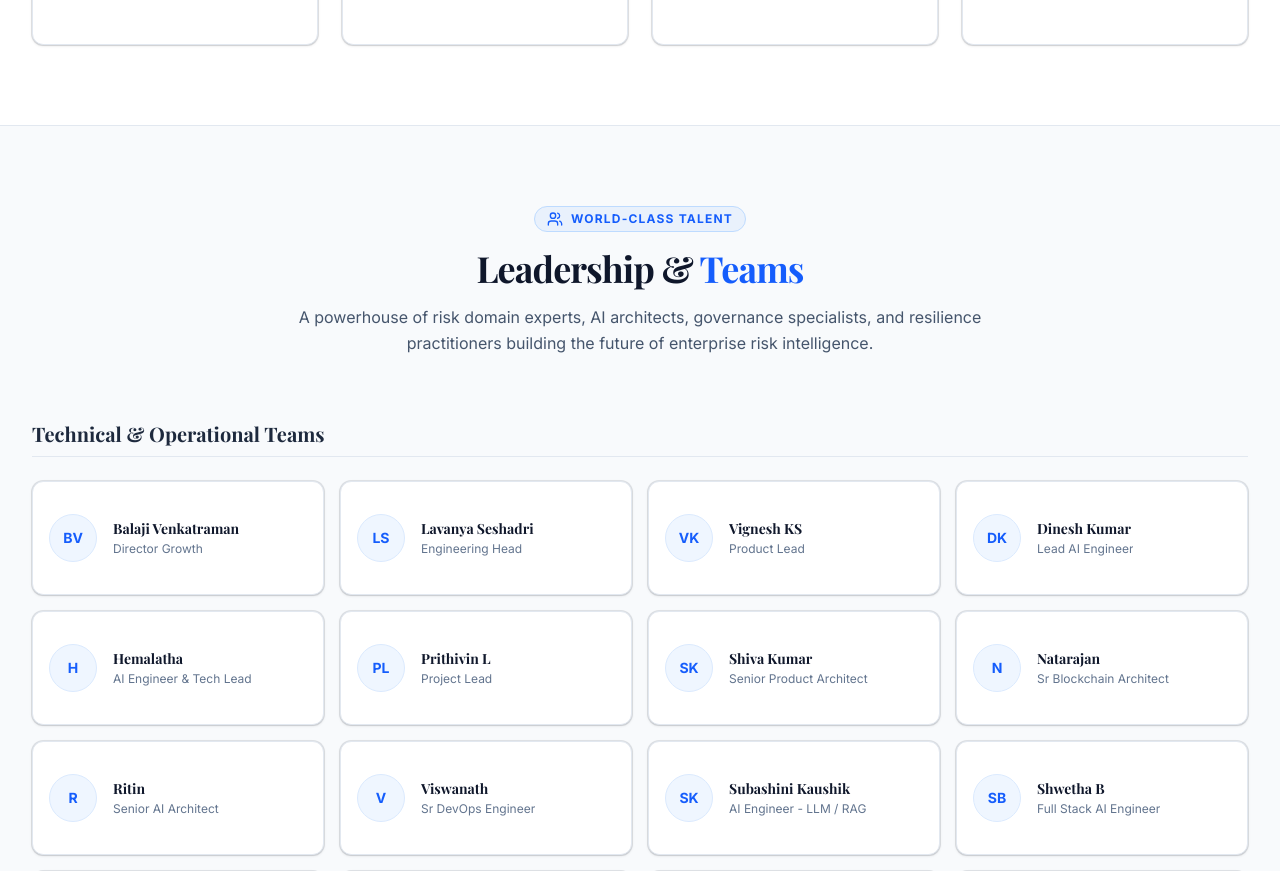
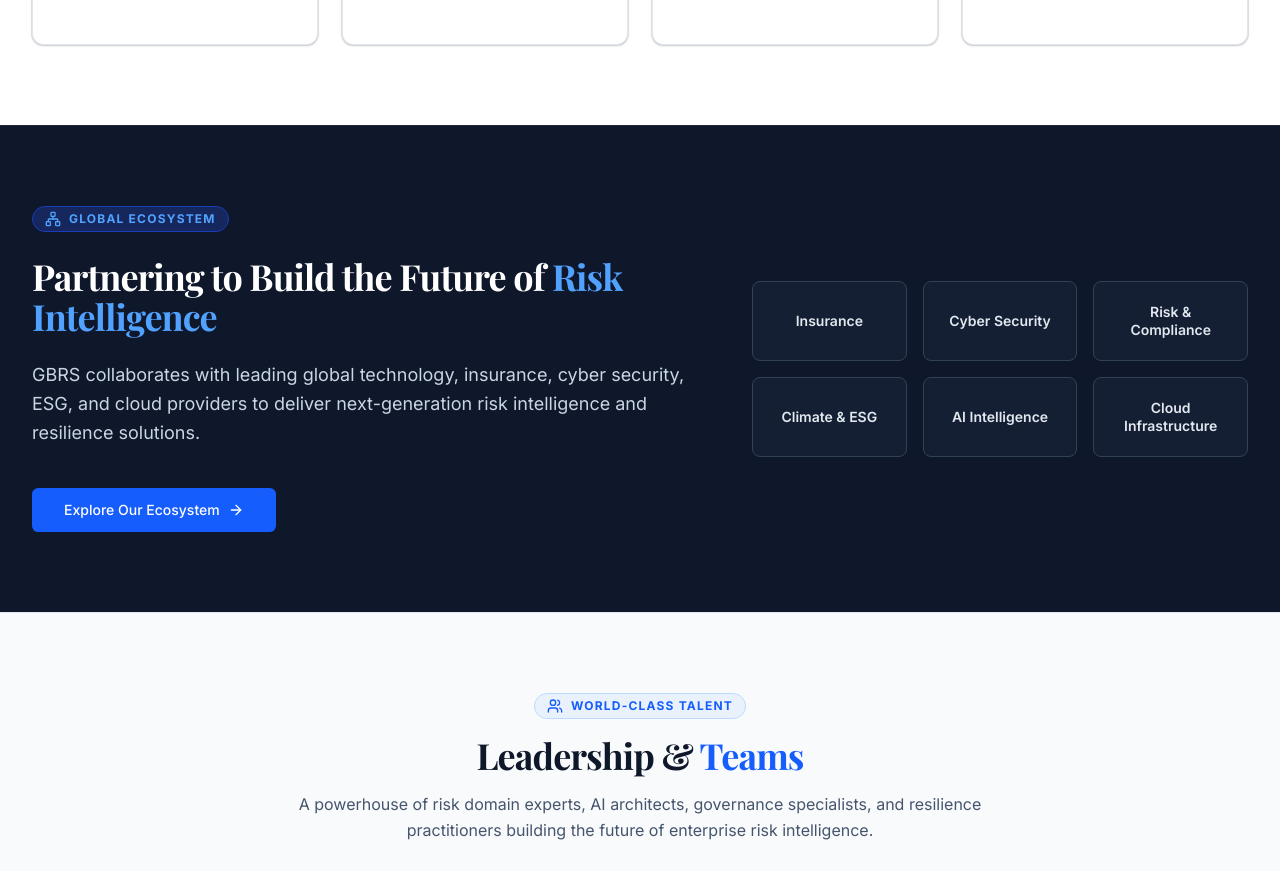
Before and after one commit to sathyadharsan/GLOBAL-BUSINESS-RISK-SOLUTIONS, a Next.js app: page /about-us in a window 1280 px wide. Shown: the part 2320-3191 px from the top of the page. Built offline with nearby package versions, Linux system fonts and the light colour scheme; a web font is replaced by a local one.

Commit message:
fix :eco system

```diff
--- a/src/app/about-us/page.tsx
+++ b/src/app/about-us/page.tsx
@@ -3,7 +3,7 @@
 import React from "react";
 import Link from "next/link";
 import { Card, CardContent } from "@/components/ui/card";
-import { Mail, Phone, MapPin, Target, Zap, Users, TrendingUp, Shield, Eye, BarChart3, Clock } from "lucide-react";
+import { Mail, Phone, MapPin, Target, Zap, Users, TrendingUp, Shield, Eye, BarChart3, Clock, Network, ArrowRight } from "lucide-react";
 import { officeLocations, leadershipTeam, newLeadershipTeam } from "@/data/siteContent";
 
 const offices = officeLocations.map(office => ({
@@ -211,6 +211,38 @@
         </div>
       </section>
 
+      {/* 3.5 ECOSYSTEM PREVIEW */}
+      <section id="ecosystem-preview" className="py-20 bg-slate-900 border-t border-slate-800 text-white">
+        <div className="container mx-auto px-4 md:px-8 max-w-7xl">
+          <div className="flex flex-col md:flex-row items-center justify-between gap-12">
+            <div className="max-w-2xl space-y-6">
+              <span className="inline-flex items-center gap-2 text-xs font-bold uppercase tracking-widest text-blue-400 bg-blue-900/50 px-3 py-1 rounded-full border border-blue-800">
+                <Network className="w-4 h-4" /> GLOBAL ECOSYSTEM
+              </span>
+              <h2 className="text-3xl md:text-4xl font-bold tracking-tight">
+                Partnering to Build the Future of <span className="text-blue-400">Risk Intelligence</span>
+              </h2>
+              <p className="text-base md:text-lg text-slate-300 leading-relaxed">
+                GBRS collaborates with leading global technology, insurance, cyber security, ESG, and cloud providers to deliver next-generation risk intelligence and resilience solutions.
+              </p>
+              <div className="pt-4">
+                <Link href="/ecosystem" className="inline-flex items-center justify-center rounded-md text-sm font-medium transition-colors focus-visible:outline-none focus-visible:ring-2 focus-visible:ring-ring focus-visible:ring-offset-2 disabled:opacity-50 disabled:pointer-events-none ring-offset-background bg-blue-600 text-white hover:bg-blue-700 h-11 px-8 py-2">
+                  Explore Our Ecosystem <ArrowRight className="ml-2 w-4 h-4" />
+                </Link>
+              </div>
+            </div>
+
+            <div className="flex-1 w-full grid grid-cols-2 sm:grid-cols-3 gap-4">
+               {["Insurance", "Cyber Security", "Risk & Compliance", "Climate & ESG", "AI Intelligence", "Cloud Infrastructure"].map((cat, i) => (
+                 <div key={i} className="bg-slate-800/50 border border-slate-700 rounded-lg p-4 text-center hover:bg-slate-800 transition-colors flex items-center justify-center min-h-[80px]">
+                   <div className="text-sm font-semibold text-slate-200 leading-tight">{cat}</div>
+                 </div>
+               ))}
+            </div>
+          </div>
+        </div>
+      </section>
+
       {/* 4. LEADERSHIP & CULTURE SECTION */}
       <section id="leadership" className="py-20 bg-slate-50 border-t border-slate-200">
         <div className="container mx-auto px-4 md:px-8 max-w-7xl">
--- /dev/null
+++ b/src/app/ecosystem/page.tsx
@@ -0,0 +1,124 @@
+import { HeroSlider } from "@/components/sections/HeroSlider";
+import { Button } from "@/components/ui/button";
+import { Card, CardContent, CardDescription, CardHeader, CardTitle } from "@/components/ui/card";
+import Link from "next/link";
+import { ArrowRight, ShieldCheck, Database, Cloud, LineChart, Globe, Zap } from "lucide-react";
+
+export default function Ecosystem() {
+  const categories = [
+    {
+      title: "Insurance & Reinsurance",
+      description: "Global insurance and reinsurance ecosystem supporting enterprise risk transfer, underwriting intelligence, catastrophe modelling, and resilience programs.",
+      icon: ShieldCheck,
+      partners: ["Allianz", "AIG", "AXA", "Zurich", "Munich Re", "Swiss Re"]
+    },
+    {
+      title: "Risk & Compliance",
+      description: "Integrated governance, risk, compliance, and operational resilience ecosystem.",
+      icon: LineChart,
+      partners: ["MetricStream", "RSA Archer", "IBM OpenPages", "ServiceNow"]
+    },
+    {
+      title: "Cyber & Digital Trust",
+      description: "Cyber risk monitoring, threat intelligence, incident response, and digital resilience capabilities.",
+      icon: Globe,
+      partners: ["Palo Alto", "CrowdStrike", "Fortinet", "Microsoft Security"]
+    },
+    {
+      title: "Climate & ESG",
+      description: "Climate intelligence, ESG benchmarking, sustainability assessment, and disclosure frameworks.",
+      icon: Zap,
+      partners: ["MSCI ESG", "Sustainalytics", "EcoVadis", "CDP"]
+    },
+    {
+      title: "AI & Risk Intelligence",
+      description: "AI-native intelligence, predictive analytics, enterprise data platforms, and risk decision support.",
+      icon: Database,
+      partners: ["OpenAI", "NVIDIA", "Databricks", "Snowflake", "Palantir"]
+    },
+    {
+      title: "Cloud Infrastructure",
+      description: "Scalable cloud infrastructure supporting risk analytics, resilience platforms, and enterprise-grade security.",
+      icon: Cloud,
+      partners: ["Microsoft Azure", "AWS", "Google Cloud", "Oracle Cloud"]
+    }
+  ];
+
+  return (
+    <div className="flex flex-col">
+      <HeroSlider
+        slides={[
+          {
+            title: "Trusted Global Ecosystem",
+            subtitle: "Building resilience through strategic partnerships across insurance, risk intelligence, cyber security, climate risk, AI, and cloud infrastructure.",
+            image: "https://images.unsplash.com/photo-1552664730-d307ca884978?q=80&w=2070&auto=format&fit=crop"
+          }
+        ]}
+      />
+
+      {/* Ecosystem Categories */}
+      <section className="py-20 bg-slate-50">
+        <div className="container mx-auto px-4 md:px-8">
+          <div className="text-center max-w-3xl mx-auto mb-16">
+            <h2 className="text-3xl font-bold text-slate-900 mb-4">Ecosystem Categories</h2>
+            <p className="text-lg text-slate-600">
+              We collaborate with industry leaders to deliver comprehensive risk intelligence and resilience solutions.
+            </p>
+          </div>
+
+          <div className="grid grid-cols-1 md:grid-cols-2 lg:grid-cols-3 gap-8">
+            {categories.map((category, index) => {
+              const Icon = category.icon;
+              return (
+                <Card key={index} className="h-full border-slate-200 hover:shadow-lg transition-shadow">
+                  <CardHeader>
+                    <div className="w-12 h-12 rounded-lg bg-blue-50 flex items-center justify-center mb-4">
+                      <Icon className="w-6 h-6 text-blue-600" />
+                    </div>
+                    <CardTitle className="text-xl mb-2">{category.title}</CardTitle>
+                    <CardDescription className="text-sm leading-relaxed text-slate-600">
+                      {category.description}
+                    </CardDescription>
+                  </CardHeader>
+                  <CardContent>
+                    <div className="flex flex-wrap gap-2 mt-2">
+                      {category.partners.map((partner, pIndex) => (
+                        <span key={pIndex} className="inline-flex items-center px-2.5 py-1 rounded-md text-xs font-medium bg-slate-100 text-slate-700">
+                          {partner}
+                        </span>
+                      ))}
+                    </div>
+                  </CardContent>
+                </Card>
+              )
+            })}
+          </div>
+        </div>
+      </section>
+
+      {/* Strategic Alliance Statement */}
+      <section className="py-24 bg-white">
+        <div className="container mx-auto px-4 md:px-8">
+          <div className="max-w-4xl mx-auto text-center">
+            <h2 className="text-3xl md:text-4xl font-bold text-slate-900 mb-6">Partnering to Build the Future of Risk Intelligence</h2>
+            <p className="text-lg md:text-xl text-slate-600 leading-relaxed mb-10">
+              GBRS collaborates with leading global technology, insurance, cyber security, ESG, and cloud providers to deliver next-generation risk intelligence and resilience solutions.
+            </p>
+            <div className="flex flex-col sm:flex-row items-center justify-center gap-4">
+              <Link href="/solutions">
+                <Button size="lg" className="bg-blue-600 hover:bg-blue-700 text-white px-8">
+                  Explore Solutions <ArrowRight className="ml-2 w-4 h-4" />
+                </Button>
+              </Link>
+              <Link href="/contact">
+                <Button size="lg" variant="outline" className="px-8 border-slate-300">
+                  Contact Us
+                </Button>
+              </Link>
+            </div>
+          </div>
+        </div>
+      </section>
+    </div>
+  );
+}
--- a/src/app/insights/[slug]/page.tsx
+++ b/src/app/insights/[slug]/page.tsx
@@ -29,7 +29,7 @@
             This is a placeholder article page for <strong>{title}</strong>.
           </p>
           <p>
-            In a complete implementation, this page would fetch the full content of the insight report, whitepaper, or market outlook from a CMS (Content Management System) or local data file based on the URL slug <code>{params.slug}</code>.
+            In a complete implementation, this page would fetch the full content of the insight report, whitepaper, or market outlook from a CMS (Content Management System) or local data file based on the URL slug <code>{slug}</code>.
           </p>
           <p>
             For now, the routing is working correctly and you have successfully navigated to the dedicated article page!
--- a/src/components/layout/Navbar.tsx
+++ b/src/components/layout/Navbar.tsx
@@ -391,6 +391,7 @@
       { href: "/about-us", label: "About Us" },
       { href: "/about-us#about", label: "Our Story & Mission" },
       { href: "/about-us#why-risk", label: "Why Risk Intelligence" },
+      { href: "/ecosystem", label: "Ecosystem" },
       { href: "/about-us#by-the-numbers", label: "By The Numbers" },
     ]},
   { title: "OUR TEAM", links: [
@@ -662,6 +663,7 @@
                     <Link href="/about-us#why-risk" className="hover:text-primary transition-colors">Why Risk Intelligence</Link>
                     <Link href="/about-us#by-the-numbers" className="hover:text-primary transition-colors">By The Numbers</Link>
                     <Link href="/about-us#leadership" className="hover:text-primary transition-colors">Leadership & Teams</Link>
+                    <Link href="/ecosystem" className="hover:text-primary transition-colors">Ecosystem</Link>
                     <Link href="/about-us#offices" className="hover:text-primary transition-colors">Our Offices</Link>
                     <Link href="/insights" className="hover:text-primary transition-colors">Insights & Research</Link>
                     <Link href="/contact" className="hover:text-primary transition-colors">Contact Us</Link>
```
